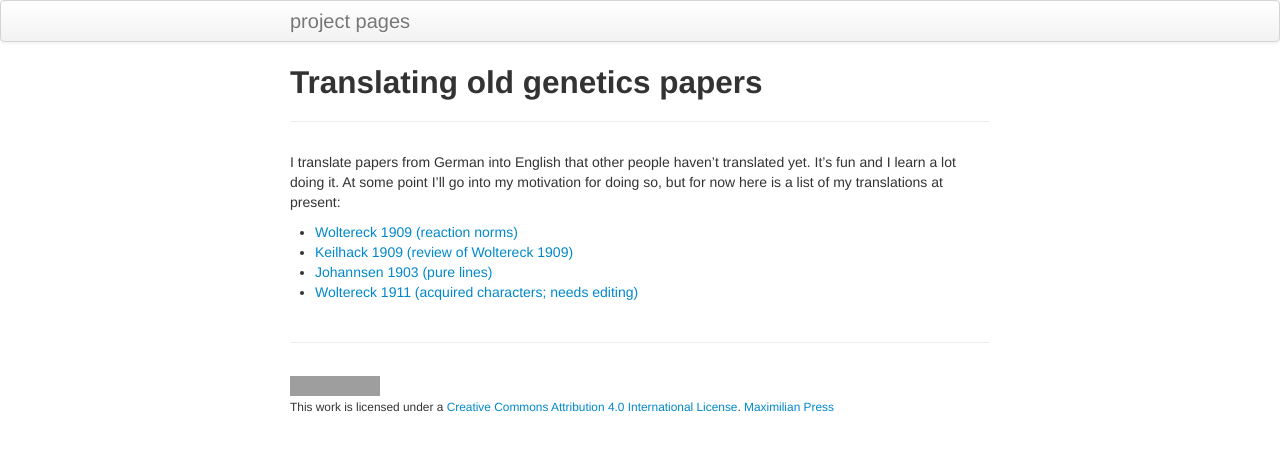
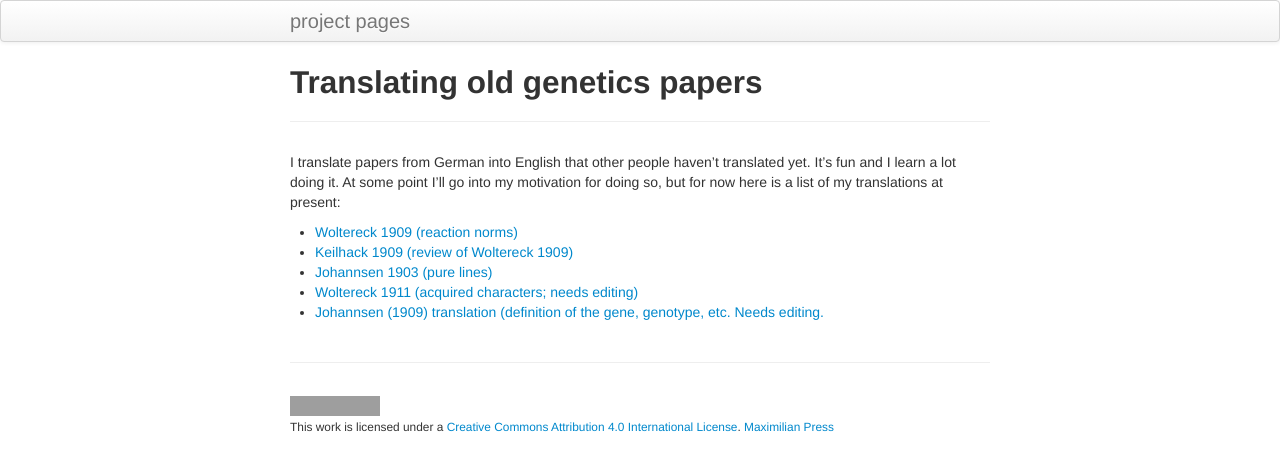
Before and after one commit to maximilianpress/projects, a Jekyll site: the page built from pages/woltereck.md, in a window 1280 px wide. Shown: the top 471 px of the page. Built offline with Jekyll 4.4.1, drawn with Linux system fonts in a browser that asks for light colours; grey boxes are pictures that could not be loaded.

Commit message:
Update woltereck.md
added johannsen 1909 cite.

```diff
--- a/pages/woltereck.md
+++ b/pages/woltereck.md
@@ -10,3 +10,4 @@ I translate papers from German into English that other people haven't translated
  * [Keilhack 1909 (review of Woltereck 1909)](https://osf.io/5szyd/)
  * [Johannsen 1903 (pure lines)](https://osf.io/mksrb/)
  * [Woltereck 1911 (acquired characters; needs editing)](https://osf.io/29vt3)
+ * [Johannsen (1909) translation (definition of the gene, genotype, etc. Needs editing.](https://osf.io/prt6f/)
```
